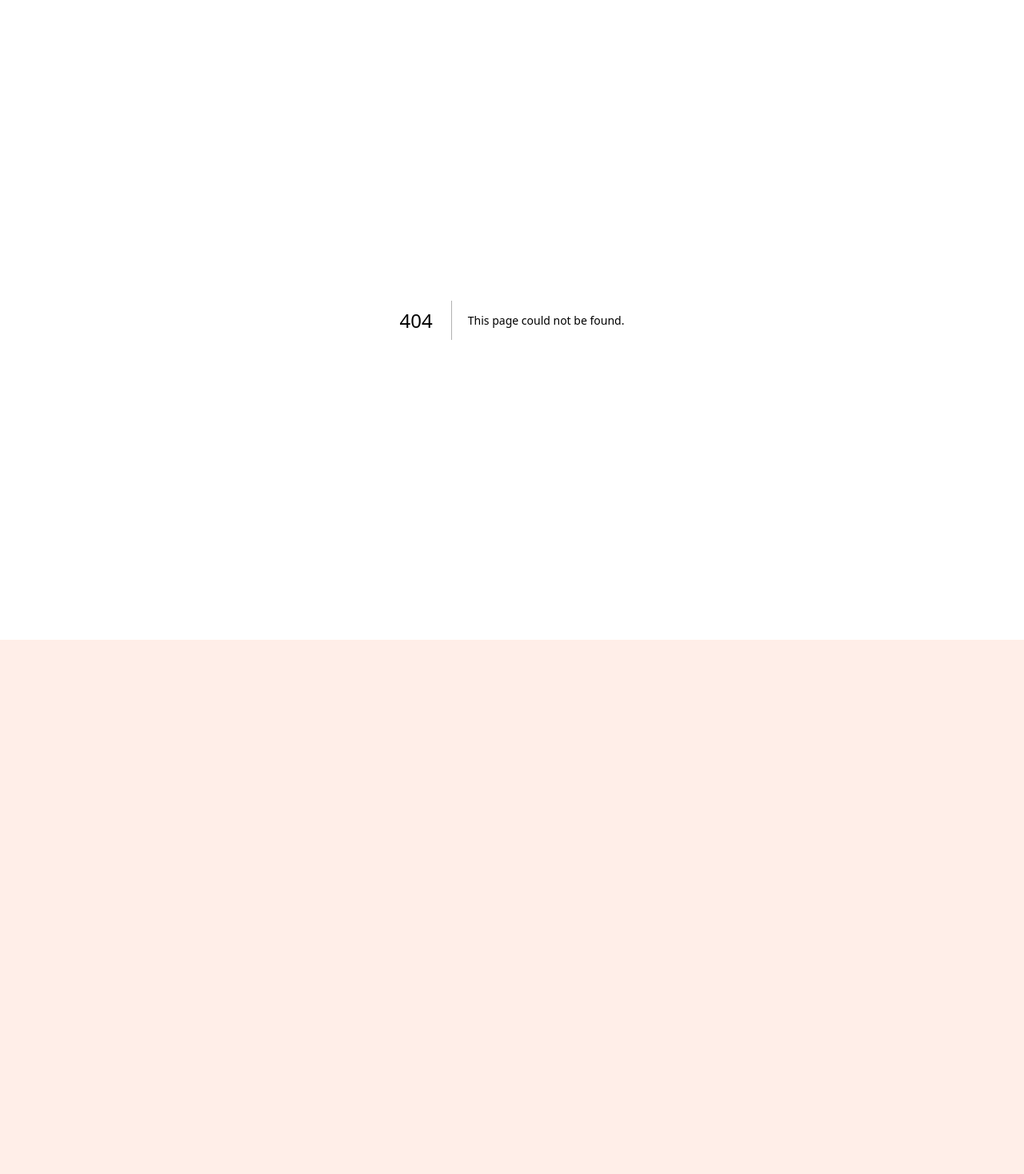
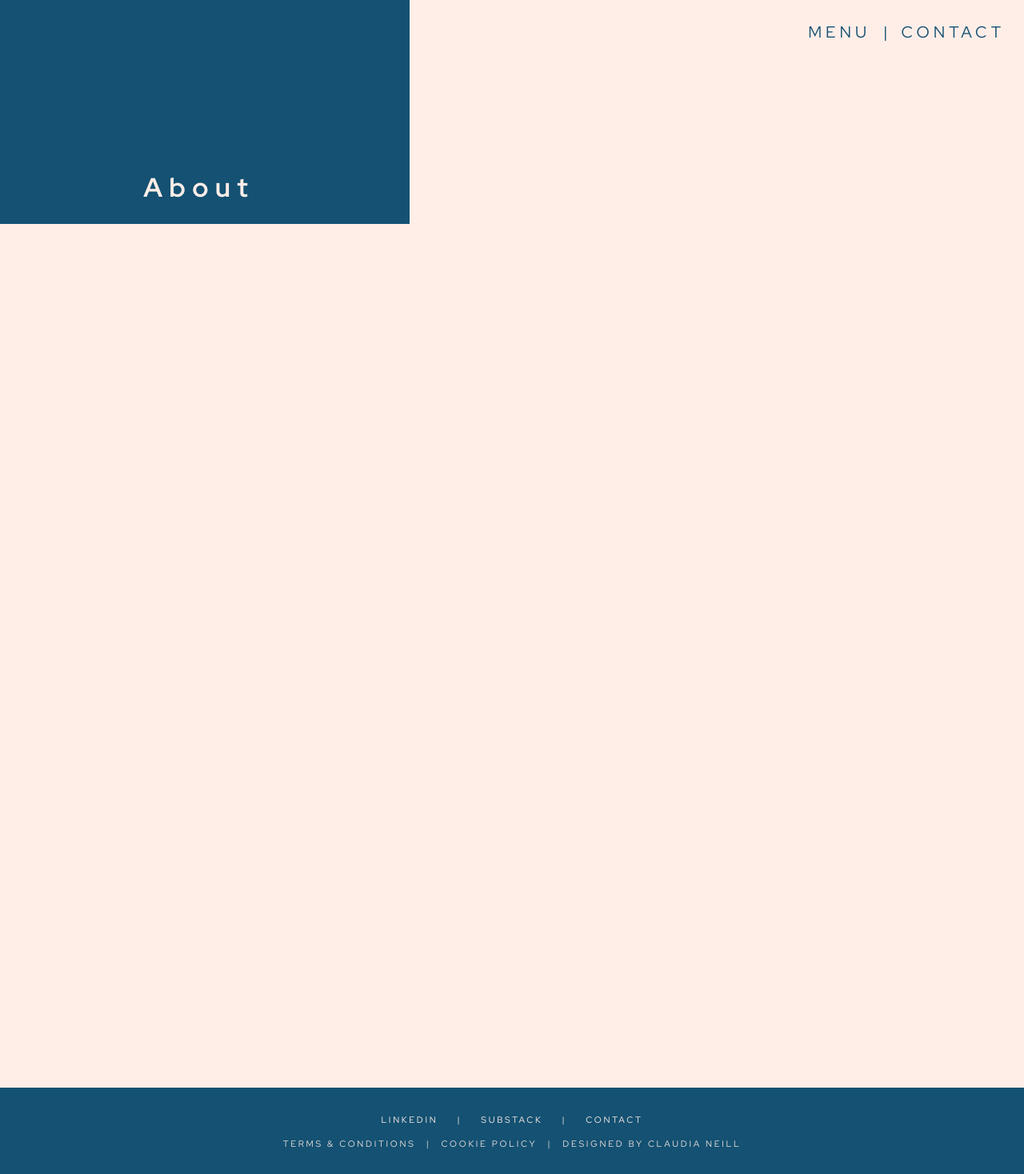
Before and after one commit to claudianeill1/venetia-site, a Next.js app: page /about in a window 1280 px wide. Before the commit this address had no page. Shown: the top 1468 px of the page at 80% size. Before the commit the page ends 800 px from the top, so only its background shows below. Built offline with nearby package versions, Linux system fonts and the light colour scheme; a web font is replaced by a local one.

Commit message:
added about

```diff
--- /dev/null
+++ b/app/about/page.js
@@ -0,0 +1,142 @@
+// app/about/page.js
+"use client";
+
+import { useEffect, useRef, useState } from "react";
+
+export default function AboutPage() {
+  const footerBandHeight = "15vh";      // keep in sync with other pages
+  const headerBlock = { width: "40vw", height: "35vh" }; // blue block size
+
+  // MENU: hover OR click to open; outside-click / Esc to close
+  const [menuOpen, setMenuOpen] = useState(false);
+  const menuRef = useRef(null);
+
+  useEffect(() => {
+    function onDocMouseDown(e) {
+      if (!menuRef.current) return;
+      if (!menuRef.current.contains(e.target)) setMenuOpen(false);
+    }
+    function onKey(e) {
+      if (e.key === "Escape") setMenuOpen(false);
+    }
+    document.addEventListener("mousedown", onDocMouseDown);
+    document.addEventListener("keydown", onKey);
+    return () => {
+      document.removeEventListener("mousedown", onDocMouseDown);
+      document.removeEventListener("keydown", onKey);
+    };
+  }, []);
+
+  return (
+    <main
+      className="relative min-h-[100dvh] bg-[var(--bg)] text-[var(--fg)]"
+      style={{ fontFamily: "var(--font-redhat)" }}
+    >
+      {/* ===== Top-right MENU | CONTACT (same as home) ===== */}
+      <header className="absolute top-6 right-6 z-30">
+        <div
+          ref={menuRef}
+          className="relative inline-block select-none"
+          onMouseEnter={() => setMenuOpen(true)}
+          onMouseLeave={() => setMenuOpen(false)}
+        >
+          <nav className="flex items-center gap-3 uppercase tracking-[0.25em] text-[20px]">
+            <button
+              type="button"
+              className="px-1 hover:opacity-80 focus:outline-none"
+              aria-haspopup="true"
+              aria-expanded={menuOpen}
+              onClick={() => setMenuOpen((o) => !o)}
+            >
+              MENU
+            </button>
+            <span>|</span>
+            <a className="hover:opacity-80" href="#contact">CONTACT</a>
+          </nav>
+
+          <div
+            role="menu"
+            className={`absolute right-0 mt-2 min-w-[240px] border transition-opacity duration-150 ${
+              menuOpen ? "opacity-100 pointer-events-auto" : "opacity-0 pointer-events-none"
+            }`}
+            style={{
+              background: "var(--bg)",
+              color: "var(--fg)",
+              borderColor: "color-mix(in srgb, var(--fg) 25%, transparent)",
+            }}
+          >
+            <a
+              className="block px-4 py-3 hover:opacity-80 hover:underline decoration-[0.5px] decoration-current underline-offset-4"
+              href="/"
+              role="menuitem"
+              onClick={() => setMenuOpen(false)}
+            >
+              Home
+            </a>
+            <a
+              className="block px-4 py-3 hover:opacity-80 hover:underline decoration-[0.5px] decoration-current underline-offset-4"
+              href="/#projects"
+              role="menuitem"
+              onClick={() => setMenuOpen(false)}
+            >
+              Projects
+            </a>
+            <a
+              className="block px-4 py-3 hover:opacity-80 hover:underline decoration-[0.5px] decoration-current underline-offset-4"
+              href="/#research"
+              role="menuitem"
+              onClick={() => setMenuOpen(false)}
+            >
+              Research &amp; Reflections
+            </a>
+          </div>
+        </div>
+      </header>
+
+      {/* ===== Blue header block with "About" ===== */}
+      <section className="relative pt-0 z-10">
+        <div
+          className="relative"
+          style={{ width: headerBlock.width, height: headerBlock.height, background: "var(--fg)" }}
+        >
+          <h1
+            className="absolute left-[14vw] top-[26vh] font-bold tracking-[0.25em]"
+            style={{ color: "var(--bg)", fontSize: "clamp(20px, 2.6vw, 34px)" }}
+          >
+            About
+          </h1>
+        </div>
+      </section>
+
+      {/* ===== Content area (empty for now; add timeline blocks later) ===== */}
+      <section className="relative z-10">
+        {/* Add your timeline items here later */}
+        <div className="h-[120vh]" />
+      </section>
+
+      {/* ===== Footer band + footer (same as home) ===== */}
+      <section
+        id="contact"
+        className="relative"
+        style={{ height: footerBandHeight, background: "var(--bg)" }}
+      />
+      <footer className="relative">
+        <div className="w-full bg-[var(--fg)] text-[var(--bg)]">
+          <div className="mx-auto max-w-6xl px-6 py-8 text-center text-[11px] tracking-[0.25em] uppercase">
+            <nav className="space-x-6">
+              <a className="hover:opacity-80" href="#linkedin">LinkedIn</a>
+              <span>|</span>
+              <a className="hover:opacity-80" href="#substack">Substack</a>
+              <span>|</span>
+              <a className="hover:opacity-80" href="#contact">Contact</a>
+            </nav>
+            <div className="mt-3 opacity-90">
+              Terms &amp; Conditions <span className="mx-2">|</span> Cookie Policy{" "}
+              <span className="mx-2">|</span> Designed by Claudia Neill
+            </div>
+          </div>
+        </div>
+      </footer>
+    </main>
+  );
+}
--- a/app/page.js
+++ b/app/page.js
@@ -78,7 +78,7 @@ export default function Page() {
           >
             <a
               className="block px-4 py-3 hover:opacity-80 hover:underline decoration-[0.5px] decoration-current underline-offset-4"
-              href="#about"
+              href="about"
               role="menuitem"
               onClick={() => setMenuOpen(false)}
             >
@@ -139,7 +139,7 @@ export default function Page() {
             {/* About label over blue column */}
             <a
               id="about"
-              href="#about"
+              href="about"
               className="absolute flex items-center justify-center text-center"
               style={{ left: "6vw", top: "18vh", width: "26vw", height: "22vh" }}
             >
```
